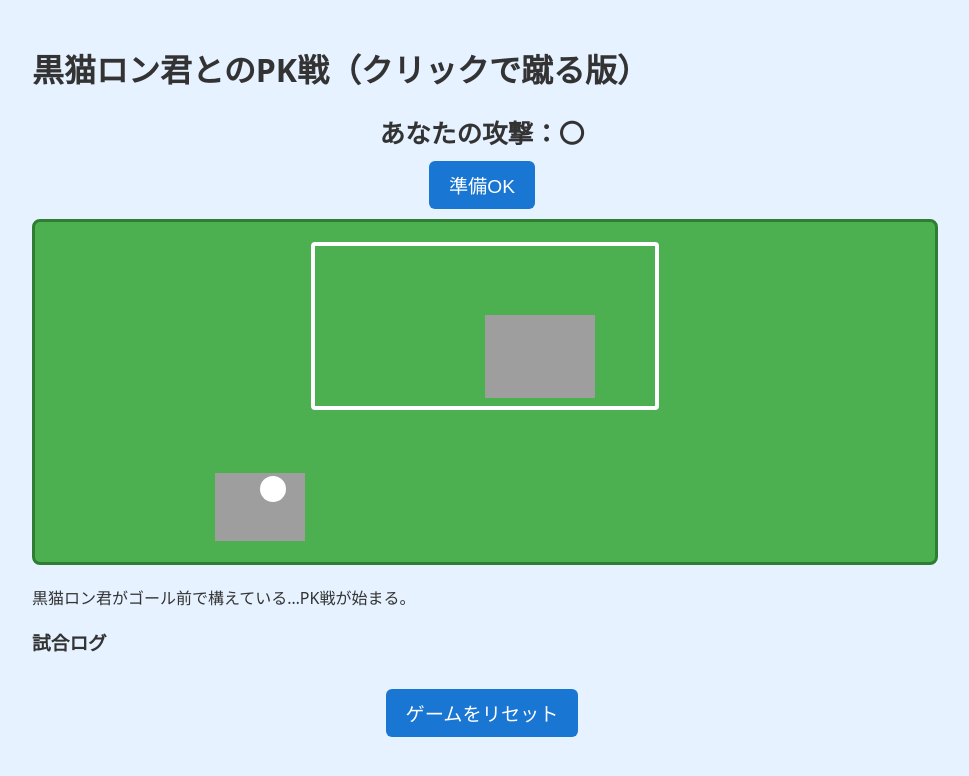
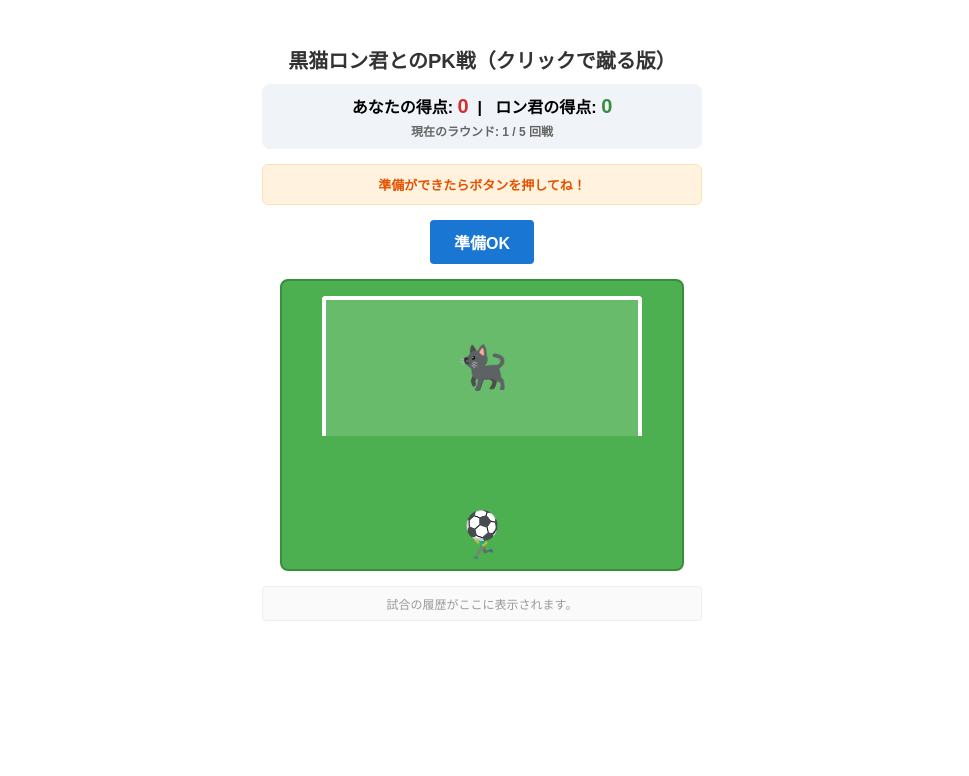
Before and after one commit to maki0315-1617/my-ron-game1-app, a React (Vite) app: page / in a window 1280 px wide. Shown: the top 776 px of the page, without its empty margins (158-1127 px from the left). Built offline with nearby package versions, Linux system fonts and the light colour scheme; grey boxes are pictures that could not be loaded.

Commit message:
改修２１

```diff
--- a/src/App.jsx
+++ b/src/App.jsx
@@ -1,238 +1,330 @@
-import React, { useState, useEffect, useRef } from "react";
-import "./App.css";
+'use client';
 
-const initialState = {
-  playerScore: 0,
-  ronScore: 0,
-  round: 1,
-  maxRounds: 5,
-  isPlayerTurn: true,
-  isFinished: false,
-  isSuddenDeath: false,
-  log: [],
-};
+import React, { useState, useEffect, useRef } from 'react';
 
-function App() {
-  const [state, setState] = useState(initialState);
-  const [message, setMessage] = useState("黒猫ロン君がゴール前で構えている…PK戦が始まる。");
+export default function Page() {
+  const [isMounted, setIsMounted] = useState(false);
+  const pitchRef = useRef(null);
 
-  const [ballPos, setBallPos] = useState({ x: 0, y: 0 });
-  const [ronPos, setRonPos] = useState({ x: 0, y: 0 });
-  const [playerPos] = useState({ x: 0, y: 0 });
+  // ゲーム状態管理
+  // 'setup': 準備OKを待つ状態
+  // 'attack': あなたの攻撃（クリック待ち）
+  // 'attack_result': あなたのシュート結果表示（「次へ」ボタン待ち）
+  // 'defend': ロン君の攻撃（守備ボタン待ち）
+  // 'game_over': 試合終了
+  const [gameState, setGameState] = useState('setup');
 
-  const [goalFlash, setGoalFlash] = useState(false);
-  const [saveShake, setSaveShake] = useState(false);
+  const [playerScore, setPlayerScore] = useState(0);
+  const [ronScore, setRonScore] = useState(0);
+  const [currentRound, setCurrentRound] = useState(0);
+  const [message, setMessage] = useState('準備ができたらボタンを押してね！');
+  const [logs, setLogs] = useState([]);
 
-  const [countdown, setCountdown] = useState(null);
-  const timerRef = useRef(null);
+  // 各種位置・演出用のState（初期値）
+  const [ballLeft, setBallLeft] = useState('50%');
+  const [ballTop, setBallTop] = useState('85%');
+  const [keeperLeft, setKeeperLeft] = useState('50%');
+  const [keeperTop, setKeeperTop] = useState('30%');
 
-  const [ready, setReady] = useState(false);
+  useEffect(() => {
+    setIsMounted(true);
+  }, []);
 
-  const goalAreaRef = useRef(null);
-
-  const startCountdown = () => {
-    setCountdown(5);
-    timerRef.current = setInterval(() => {
-      setCountdown((c) => {
-        if (c <= 1) {
-          clearInterval(timerRef.current);
-          handleTimeout();
-        }
-        return c - 1;
-      });
-    }, 1000);
+  // ゲームスタート（準備OK）
+  const handleStart = () => {
+    setGameState('attack');
+    setMessage('ゴール枠内のお好きなところをクリックしてシュート！');
+    // 位置を中央にリセット
+    setBallLeft('50%');
+    setBallTop('85%');
+    setKeeperLeft('50%');
   };
 
-  const handleTimeout = () => {
-    if (!state.isPlayerTurn || state.isFinished) return;
+  // あなたの攻撃（クリックで蹴る）
+  const handlePitchClick = (e) => {
+    if (gameState !== 'attack') return;
+    if (!pitchRef.current) return;
 
-    const logEntry = "タイムオーバー → あなたの失敗";
-    setState((prev) => ({
-      ...prev,
-      isPlayerTurn: false,
-      log: [...prev.log, logEntry],
-    }));
+    // クラッシュ防止：クリックされた瞬間の座標をローカル変数にガッチリ固定
+    const clientX = e.clientX;
+    const clientY = e.clientY;
 
-    setMessage("タイムオーバー！蹴る前に時間が切れた…");
+    const rect = pitchRef.current.getBoundingClientRect();
+    if (!rect) return;
 
-    setTimeout(handleRonKick, 900);
+    // ピッチ内での相対座標を計算
+    const clickX = clientX - rect.left;
+    const clickY = clientY - rect.top;
+
+    // 【ゴールエリアの判定制限】枠外（下すぎる位置）のクリックは無視してクラッシュを防ぐ
+    if (clickY > 180 || clickX < 0 || clickX > 400) return;
+
+    // 割合（%）に変換
+    const bLeft = (clickX / 400) * 100;
+    const bTop = (clickY / 288) * 100;
+
+    // ロン君（キーパー）が反応して動く方向をランダムに決定
+    const ronRandX = 20 + Math.random() * 60; // 20% 〜 80% の範囲
+
+    // アニメーション座標を反映
+    setBallLeft(`${bLeft}%`);
+    setBallTop(`${bTop}%`);
+    setKeeperLeft(`${ronRandX}%`);
+
+    // ボールとロン君の水平距離でゴール判定（差が15%以内ならセーブされたとみなす）
+    const distance = Math.abs(bLeft - ronRandX);
+    const isGoal = distance > 15;
+
+    let resultText = '';
+    let newScore = playerScore;
+
+    if (isGoal) {
+      newScore += 1;
+      setPlayerScore(newScore);
+      resultText = '〇 ゴール！';
+    } else {
+      resultText = '× ロン君に止められた…';
+    }
+
+    const rNum = currentRound + 1;
+    setLogs(prev => [`【${rNum}回戦・あなたの攻撃】 ➔ ${resultText}`, ...prev]);
+    setMessage(`${resultText} 次は守備の番です。「次へ進む」を押してください。`);
+    setGameState('attack_result');
   };
 
-  const animateKick = (ballX, ballY, ronX, ronY, isGoal) => {
-    setBallPos({ x: ballX, y: ballY });
-    setRonPos({ x: ronX, y: ronY });
+  // 守備フェーズへ切り替え
+  const goToDefendPhase = () => {
+    setGameState('defend');
+    setMessage('ロン君が蹴ってきます！守る方向（左・中央・右）を選んでください。');
+    // ボールとキーパーを初期位置に
+    setBallLeft('50%');
+    setBallTop('30%'); // ロン君が上にいる想定
+    setKeeperLeft('50%');
+  };
 
-    if (isGoal) {
-      setGoalFlash(true);
-      setTimeout(() => setGoalFlash(false), 400);
+  // あなたの守備（コースを選択して止める）
+  const handleDefendAction = (direction) => {
+    if (gameState !== 'defend') return;
+
+    // ロン君のシュートコースをランダム決定
+    const directions = ['左', '中央', '右'];
+    const ronChoice = directions[Math.floor(Math.random() * 3)];
+
+    // 選択に応じたビジュアル位置の反映
+    const posMap = { '左': '25%', '中央': '50%', '右': '75%' };
+    setKeeperLeft(posMap[direction]);
+    setBallLeft(posMap[ronChoice]);
+    setBallTop('75%'); // 下に向かって飛んでくる
+
+    const isSaved = direction === ronChoice;
+    let resultText = '';
+    let newRonScore = ronScore;
+
+    if (isSaved) {
+      resultText = '〇 ナイスセーブ！シュートを止めました！';
     } else {
-      setSaveShake(true);
-      setTimeout(() => setSaveShake(false), 300);
+      newRonScore += 1;
+      setRonScore(newRonScore);
+      resultText = '× 決められた…ロン君のゴール！';
+    }
+
+    const rNum = currentRound + 1;
+    setLogs(prev => [`【${rNum}回戦・ロン君の攻撃】 ロン君:${ronChoice} ➔ あなた:${direction} 【${isSaved ? 'セーブ' : '失点'}】`, ...prev]);
+
+    // ラウンドを進める
+    const nextRound = currentRound + 1;
+    setCurrentRound(nextRound);
+
+    // 5回戦終了、またはどちらかが3点先取したかチェック
+    if (playerScore >= 3 && newRonScore < 3) {
+      setGameState('game_over');
+      setMessage(`🎉 試合終了！あなたの勝ちです！（${playerScore}対${newRonScore}）`);
+    } else if (newRonScore >= 3 && playerScore < 3) {
+      setGameState('game_over');
+      setMessage(`🐈 試合終了！ロン君の勝ちです…（${playerScore}対${newRonScore}）`);
+    } else if (nextRound >= 5) {
+      setGameState('game_over');
+      const finalResult = playerScore > newRonScore ? 'あなたの勝ち！' : playerScore < newRonScore ? 'ロン君の勝ち' : '引き分け';
+      setMessage(`試合終了（5回戦消化）：${finalResult}（${playerScore}対${newRonScore}）`);
+    } else {
+      setGameState('attack');
+      setMessage(`${resultText} ➔ 次は ${nextRound + 1}回戦です！ゴールをクリックしてシュートしてね！`);
+      // 次のターンのために位置を戻す
+      setTimeout(() => {
+        setBallLeft('50%');
+        setBallTop('85%');
+        setKeeperLeft('50%');
+      }, 1200);
     }
   };
 
-  const handlePlayerKick = (e) => {
-    if (!state.isPlayerTurn || state.isFinished || !ready) return;
-
-    clearInterval(timerRef.current);
-
-    const rect = goalAreaRef.current.getBoundingClientRect();
-
-    const clickX = e.clientX - rect.left - rect.width / 2;
-    const clickY = e.clientY - rect.top - rect.height / 2;
-
-    const ronGuessX = Math.random() * 200 - 100;
-    const ronGuessY = Math.random() * 120 - 60;
-
-    const isGoal =
-      Math.abs(clickX - ronGuessX) > 40 || Math.abs(clickY - ronGuessY) > 40;
-
-    animateKick(clickX, clickY, ronGuessX, ronGuessY, isGoal);
-
-    const logEntry = `攻撃：あなた → (${clickX}, ${clickY}) / 守備：ロン君 → (${ronGuessX}, ${ronGuessY}) → ${
-      isGoal ? "〇 ゴール！" : "× セーブ！"
-    }`;
-
-    setState((prev) => ({
-      ...prev,
-      playerScore: isGoal ? prev.playerScore + 1 : prev.playerScore,
-      isPlayerTurn: false,
-      log: [...prev.log, logEntry],
-    }));
-
-    setMessage(isGoal ? "あなたのシュートが決まった！" : "ロン君が止めた…黒猫の反射神経が光る。");
-
-    setTimeout(handleRonKick, 900);
+  // リセット
+  const resetGame = () => {
+    setPlayerScore(0);
+    setRonScore(0);
+    setCurrentRound(0);
+    setLogs([]);
+    setGameState('setup');
+    setMessage('準備ができたらボタンを押してね！');
+    setBallLeft('50%');
+    setBallTop('85%');
+    setKeeperLeft('50%');
   };
 
-  const handleRonKick = () => {
-    setState((prev) => {
-      const ronX = Math.random() * 200 - 100;
-      const ronY = Math.random() * 120 - 60;
-
-      const playerGuessX = Math.random() * 200 - 100;
-      const playerGuessY = Math.random() * 120 - 60;
-
-      const isGoal =
-        Math.abs(ronX - playerGuessX) > 40 || Math.abs(ronY - playerGuessY) > 40;
-
-      animateKick(ronX, ronY, playerGuessX, playerGuessY, isGoal);
-
-      const logEntry = `攻撃：ロン君 → (${ronX}, ${ronY}) / 守備：あなた → (${playerGuessX}, ${playerGuessY}) → ${
-        isGoal ? "× ゴール…" : "〇 止めた！"
-      }`;
-
-      let newPlayerScore = prev.playerScore;
-      let newRonScore = isGoal ? prev.ronScore + 1 : prev.ronScore;
-      let newRound = prev.round;
-      let isSuddenDeath = prev.isSuddenDeath;
-      let isFinished = false;
-      let resultText = "";
-
-      if (!prev.isSuddenDeath) {
-        if (prev.round < prev.maxRounds) {
-          newRound = prev.round + 1;
-        } else {
-          if (newPlayerScore > newRonScore) {
-            isFinished = true;
-            resultText = "あなたの勝利！";
-          } else if (newPlayerScore < newRonScore) {
-            isFinished = true;
-            resultText = "ロン君の勝利…黒猫の冷静さが勝った。";
-          } else {
-            isSuddenDeath = true;
-            resultText = "同点！サドンデス突入…";
-          }
-        }
-      } else {
-        if (newPlayerScore !== newRonScore) {
-          isFinished = true;
-          resultText =
-            newPlayerScore > newRonScore
-              ? "サドンデスを制した！あなたの勝利！"
-              : "ロン君が決めた…黒猫の勝利。";
-        } else {
-          newRound = prev.round + 1;
-          resultText = "サドンデス継続…";
-        }
-      }
-
-      setMessage(resultText);
-
-      return {
-        ...prev,
-        ronScore: newRonScore,
-        round: newRound,
-        isPlayerTurn: true,
-        isSuddenDeath,
-        isFinished,
-        log: [...prev.log, logEntry],
-      };
-    });
-
-    setReady(false);
-    setCountdown(null);
-  };
-
-  const handleReady = () => {
-    setReady(true);
-    startCountdown();
-  };
+  if (!isMounted) {
+    return <div style={{ padding: '20px', textAlign: 'center', fontFamily: 'sans-serif' }}>読み込み中...</div>;
+  }
 
   return (
-    <div className="app">
-      <h1>黒猫ロン君とのPK戦（クリックで蹴る版）</h1>
+    <div style={{ padding: '20px', fontFamily: 'sans-serif', maxWidth: '440px', margin: '0 auto', textAlign: 'center', color: '#333333' }}>
+      <h2 style={{ fontSize: '20px', marginBottom: '10px' }}>黒猫ロン君とのPK戦（クリックで蹴る版）</h2>
 
-      <div className="status-bar">
-        {state.isPlayerTurn ? "あなたの攻撃：〇" : "ロン君の攻撃：×"}
+      {/* 現在のスコア・状態表示 */}
+      <div style={{ background: '#f0f4f8', padding: '10px', borderRadius: '8px', marginBottom: '15px', fontWeight: 'bold' }}>
+        <div style={{ fontSize: '16px', color: '#000000', marginBottom: '4px' }}>
+          あなたの得点: <span style={{ color: '#d32f2f', fontSize: '20px' }}>{playerScore}</span>
+          &nbsp;&nbsp;|&nbsp;&nbsp;
+          ロン君の得点: <span style={{ color: '#388e3c', fontSize: '20px' }}>{ronScore}</span>
+        </div>
+        <div style={{ fontSize: '12px', color: '#666666' }}>現在のラウンド: {currentRound + 1} / 5 回戦</div>
       </div>
 
-      {ready && <div className="countdown">残り：{countdown}秒</div>}
+      {/* メッセージ案内 */}
+      <div style={{ padding: '10px', borderRadius: '6px', background: '#fff3e0', color: '#e65100', fontSize: '13px', fontWeight: 'bold', marginBottom: '15px', border: '1px solid #ffe0b2' }}>
+        {message}
+      </div>
 
-      {!ready && !state.isFinished && (
-        <button className="ready-button" onClick={handleReady}>
-          準備OK
+      {/* アクション制御ボタン */}
+      <div style={{ marginBottom: '15px' }}>
+        {gameState === 'setup' && (
+          <button onClick={handleStart} style={{ padding: '10px 24px', fontSize: '16px', fontWeight: 'bold', backgroundColor: '#1976d2', color: '#ffffff', border: 'none', borderRadius: '4px', cursor: 'pointer' }}>
+            準備OK
+          </button>
+        )}
+        {gameState === 'attack_result' && (
+          <button onClick={goToDefendPhase} style={{ padding: '10px 24px', fontSize: '16px', fontWeight: 'bold', backgroundColor: '#388e3c', color: '#ffffff', border: 'none', borderRadius: '4px', cursor: 'pointer' }}>
+            次へ進む (守備へ)
+          </button>
+        )}
+        {gameState === 'game_over' && (
+          <button onClick={resetGame} style={{ padding: '10px 24px', fontSize: '16px', fontWeight: 'bold', backgroundColor: '#d32f2f', color: '#ffffff', border: 'none', borderRadius: '4px', cursor: 'pointer' }}>
+            もう一度遊ぶ
+          </button>
+        )}
+      </div>
+
+      {/* サッカーピッチメインコンテナ */}
+      <div style={{ position: 'relative', display: 'flex', flexDirection: 'column', alignItems: 'center', marginBottom: '15px' }}>
+        <div
+          ref={pitchRef}
+          onClick={handlePitchClick}
+          style={{
+            width: '400px',
+            height: '288px',
+            background: '#4caf50',
+            position: 'relative',
+            borderRadius: '8px',
+            overflow: 'hidden',
+            border: '2px solid #388e3c',
+            cursor: gameState === 'attack' ? 'crosshair' : 'default'
+          }}
+        >
+          {/* ゴールポストの白線枠 */}
+          <div style={{
+            position: 'absolute',
+            top: '15px',
+            left: '40px',
+            width: '320px',
+            height: '140px',
+            borderTop: '4px solid #ffffff',
+            borderLeft: '4px solid #ffffff',
+            borderRight: '4px solid #ffffff',
+            boxSizing: 'border-box',
+            background: 'rgba(255, 255, 255, 0.15)',
+            borderRadius: '4px 4px 0 0'
+          }} />
+
+          {/* キーパー役 (ロン君 🐈‍⬛ または あなた 🧍) */}
+          <div style={{
+            position: 'absolute',
+            left: keeperLeft,
+            top: keeperTop,
+            transform: 'translate(-50%, -50%)',
+            fontSize: '42px',
+            zIndex: 10,
+            userSelect: 'none',
+            transition: 'left 0.25s ease-out, top 0.25s ease-out'
+          }}>
+            {gameState === 'defend' ? '🧍' : '🐈‍⬛'}
+          </div>
+
+          {/* サッカーボール ⚽ */}
+          <div style={{
+            position: 'absolute',
+            left: ballLeft,
+            top: ballTop,
+            transform: 'translate(-50%, -50%)',
+            fontSize: '28px',
+            zIndex: 20,
+            userSelect: 'none',
+            transition: 'left 0.25s ease-out, top 0.25s ease-out'
+          }}>
+            ⚽
+          </div>
+
+          {/* 下部キッカー位置表示 */}
+          <div style={{ position: 'absolute', bottom: '8px', left: '50%', transform: 'translateX(-50%)', fontSize: '26px', opacity: 0.8 }}>
+            {gameState === 'defend' ? '🐈‍⬛' : '🏃‍♂️'}
+          </div>
+        </div>
+
+        {/* 守備時の方向選択用オーバーレイ（ボタンを外出しにして100%安全に選ばせる） */}
+        {gameState === 'defend' && (
+          <div style={{ width: '400px', background: '#ffffff', padding: '12px', boxSizing: 'border-box', border: '1px solid #cccccc', borderRadius: '0 0 8px 8px', marginTop: '-2px', boxShadow: '0 4px 6px rgba(0,0,0,0.1)' }}>
+            <div style={{ fontSize: '13px', fontWeight: 'bold', marginBottom: '8px', color: '#333' }}>どちらの方向に飛びますか？</div>
+            <div style={{ display: 'flex', gap: '8px' }}>
+              {['左', '中央', '右'].map((dir) => (
+                <button
+                  key={dir}
+                  onClick={() => handleDefendAction(dir)}
+                  style={{
+                    flex: 1,
+                    padding: '10px 0',
+                    fontSize: '14px',
+                    fontWeight: 'bold',
+                    backgroundColor: '#ff9800',
+                    color: '#ffffff',
+                    border: 'none',
+                    borderRadius: '4px',
+                    cursor: 'pointer'
+                  }}
+                >
+                  {dir}を守る
+                </button>
+              ))}
+            </div>
+          </div>
+        )}
+      </div>
+
+      {/* ゲームリセット */}
+      {gameState !== 'setup' && gameState !== 'game_over' && (
+        <button onClick={resetGame} style={{ padding: '6px 12px', background: '#e0e0e0', border: 'none', borderRadius: '4px', cursor: 'pointer', fontSize: '12px', color: '#666666' }}>
+          途中でリセット
         </button>
       )}
 
-      <div
-        ref={goalAreaRef}
-        className={`goal-area ${goalFlash ? "goal-flash" : ""} ${
-          saveShake ? "save-shake" : ""
-        }`}
-        onClick={handlePlayerKick}
-      >
-        <div className="goal-frame"></div>
-
-        <div className="player"></div>
-
-        <div
-          className="ball"
-          style={{ transform: `translate(${ballPos.x}px, ${ballPos.y}px)` }}
-        ></div>
-
-        <div
-          className="ron"
-          style={{ transform: `translate(${ronPos.x}px, ${ronPos.y}px)` }}
-        ></div>
+      {/* 試合のログ履歴 */}
+      <div style={{ marginTop: '15px' }}>
+        <div style={{ maxHeight: '100px', overflowY: 'auto', background: '#fafafa', padding: '8px', borderRadius: '4px', border: '1px solid #eeeeee', fontSize: '12px', color: '#555555', textAlign: 'left' }}>
+          {logs.length === 0 && <p style={{ margin: 0, color: '#999999', textAlign: 'center' }}>試合の履歴がここに表示されます。</p>}
+          {logs.map((log, index) => (
+            <div key={index} style={{ padding: '3px 0', borderBottom: '1px solid #f0f0f0' }}>
+              {log}
+            </div>
+          ))}
+        </div>
       </div>
-
-      <p>{message}</p>
-
-      <div className="log">
-        <h3>試合ログ</h3>
-        <ul>
-          {state.log.map((l, i) => (
-            <li key={i}>{l}</li>
-          ))}
-        </ul>
-      </div>
-
-      <button className="ready-button" onClick={() => window.location.reload()}>
-        ゲームをリセット
-      </button>
     </div>
   );
 }
-
-export default App;
```
